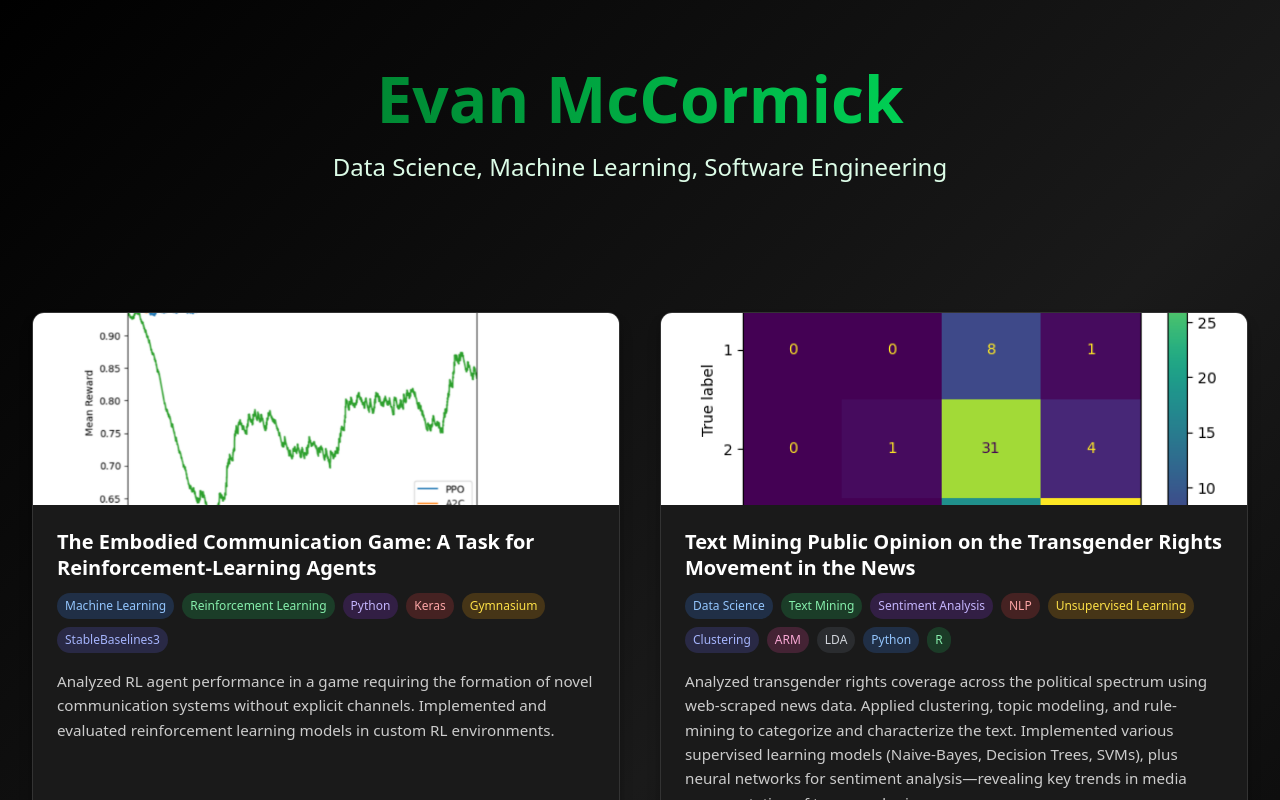
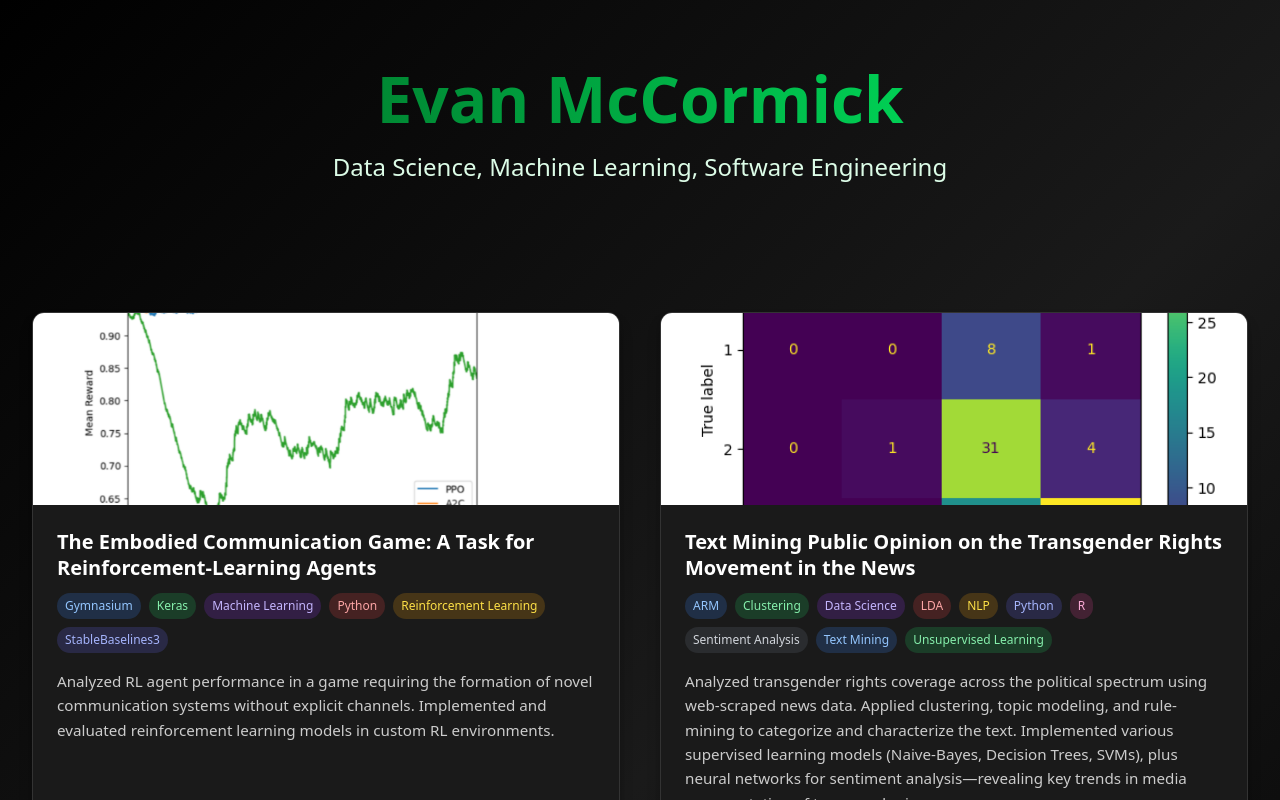
Before and after one commit to EvanMcCormick37/portfolio-website, a React (Vite) app: page / in a window 1280 px wide. Shown: the top 800 px of the page. Built offline with nearby package versions, Linux system fonts and the light colour scheme.

Commit message:
Added Streamlit App to Portfolio

```diff
--- a/src/App.jsx
+++ b/src/App.jsx
@@ -20,7 +20,7 @@ const projects = [
     title: "Text Mining Public Opinion on the Transgender Rights Movement in the News",
     description: "Analyzed transgender rights coverage across the political spectrum using web-scraped news data. Applied clustering, topic modeling, and rule-mining to categorize and characterize the text. Implemented various supervised learning models (Naive-Bayes, Decision Trees, SVMs), plus neural networks for sentiment analysis—revealing key trends in media representation of transgender issues.",
     tags: ["Data Science","Text Mining","Sentiment Analysis","NLP","Unsupervised Learning","Clustering","ARM","LDA","Python","R"],
-    image: "/images/TextMining.PNG",
+    image: "/images/TM.PNG",
     githubUrl: "https://github.com/EvanMcCormick37/Text-Mining-Research-Project-Spring-2024",
     liveUrl: "https://text-mining-research-project-spring.vercel.app/",
   },
@@ -41,6 +41,15 @@ const projects = [
     image: "/images/CG.PNG",
     githubUrl: "https://github.com/EvanMcCormick37/ChessEvaluator",
     liveUrl: "https://evmojo37.substack.com/p/chess-app-part-ii-the-positions-strike",
+  },
+  {
+    id: 5,
+    title: "Linear Model Generator for Numeric Datasets",
+    description: "Developed a Python Streamlit application for generating and visualizing linear models for numeric datasets. Deployed application on Streamlit Cloud.",
+    tags: ["Data Science", "Machine Learning", "Python", "Data Visualization", "Streamlit", "Data Communication"],
+    image: "/images/LMG.PNG",
+    githubUrl: "https://github.com/EvanMcCormick37/StreamlitLMApp",
+    liveUrl: "https://linearmodelgenerator.streamlit.app/",
   }
 ];
 
@@ -95,7 +104,7 @@ const ProjectCard = ({ project }) => {
 
         {/* Tags */}
         <div className="project-tags">
-          {project.tags.map((tag, index) => (
+          {project.tags.sort().map((tag, index) => (
             <Tag key={index} index={index}>
               {tag}
             </Tag>
```
Also changed, not shown: public/images/LMG.PNG (added), public/images/TM.PNG (renamed from public/images/TextMining.PNG).
